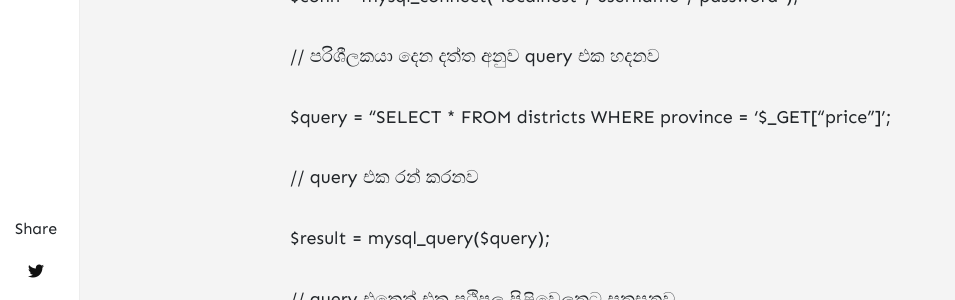
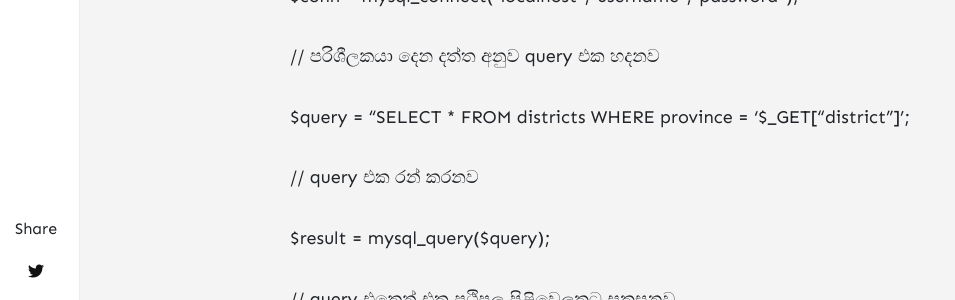
Before and after one commit to scienciax/sciencia, a Jekyll site: the page built from _posts/2021-07-21-SQL-Injection.md, in a window 1280 px wide and 900 px high, scrolled down 3146 px. Shown: the part 154-454 px from the top of the window, without its empty margins (0-955 px from the left). Built offline with Jekyll 4.4.1, drawn with Linux system fonts in a browser that asks for light colours; nearby versions of some CDN libraries; comment, search, counter and statistics services are not loaded.

Commit message:
Update 2021-07-21-SQL-Injection.md

```diff
--- a/_posts/2021-07-21-SQL-Injection.md
+++ b/_posts/2021-07-21-SQL-Injection.md
@@ -46,10 +46,11 @@
 
 
 <form>
-  <label for="price">Province:</label><br>
-  <input type="text" id="price" name="price"><br><br>
+  <label for="district">Province:</label><br>
+  <input type="text" id="district" name="district"><br><br>
   <button disabled>Search Districts</button>
 </form>
+
 
 
 <hr>
@@ -64,7 +65,7 @@
 
 // පරිශීලකයා දෙන දත්ත අනුව query එක හදනව
 
-$query = "SELECT * FROM districts WHERE province = '$_GET["price"]';
+$query = "SELECT * FROM districts WHERE province = '$_GET["district"]';
 
 // query එක රන් කරනව
 
```
